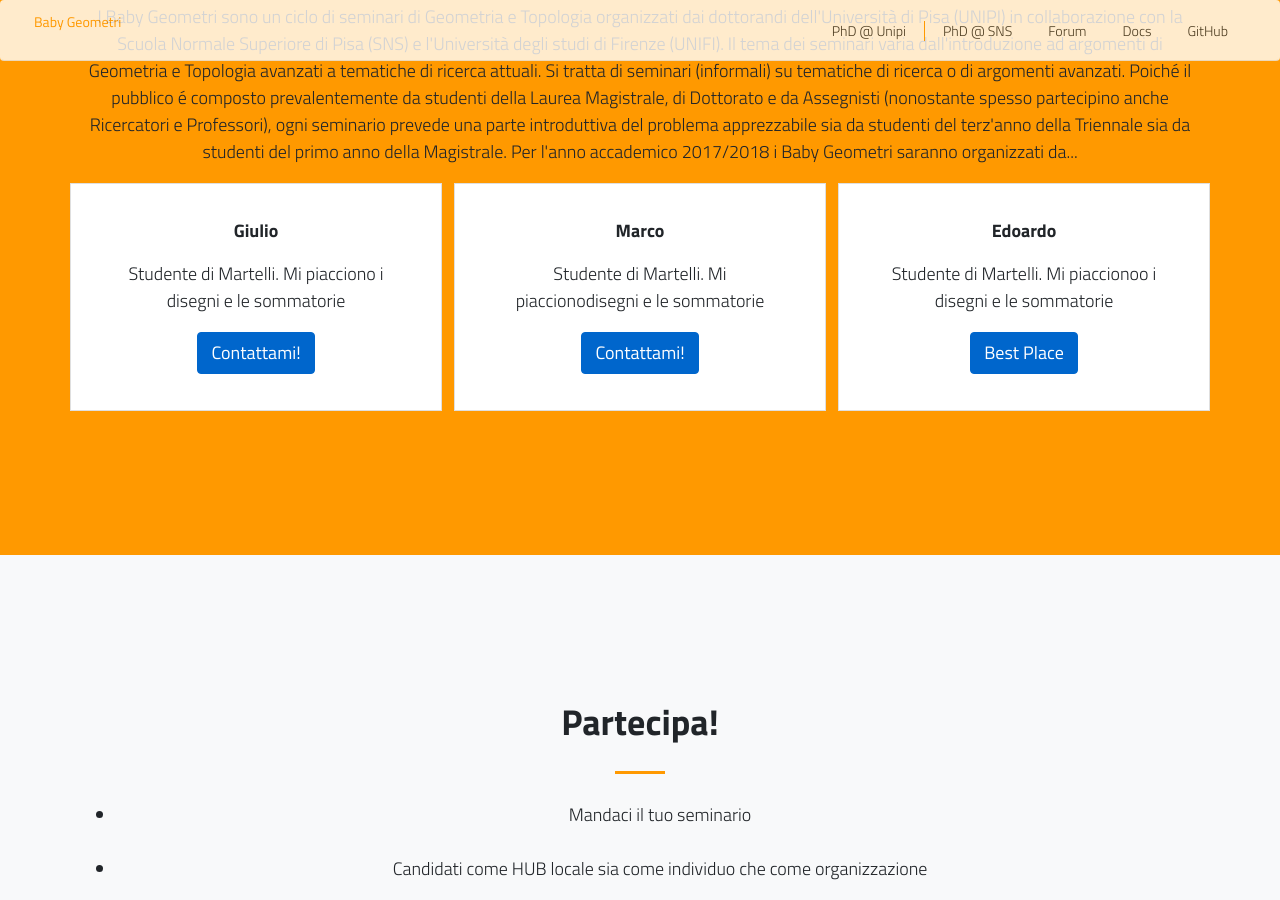
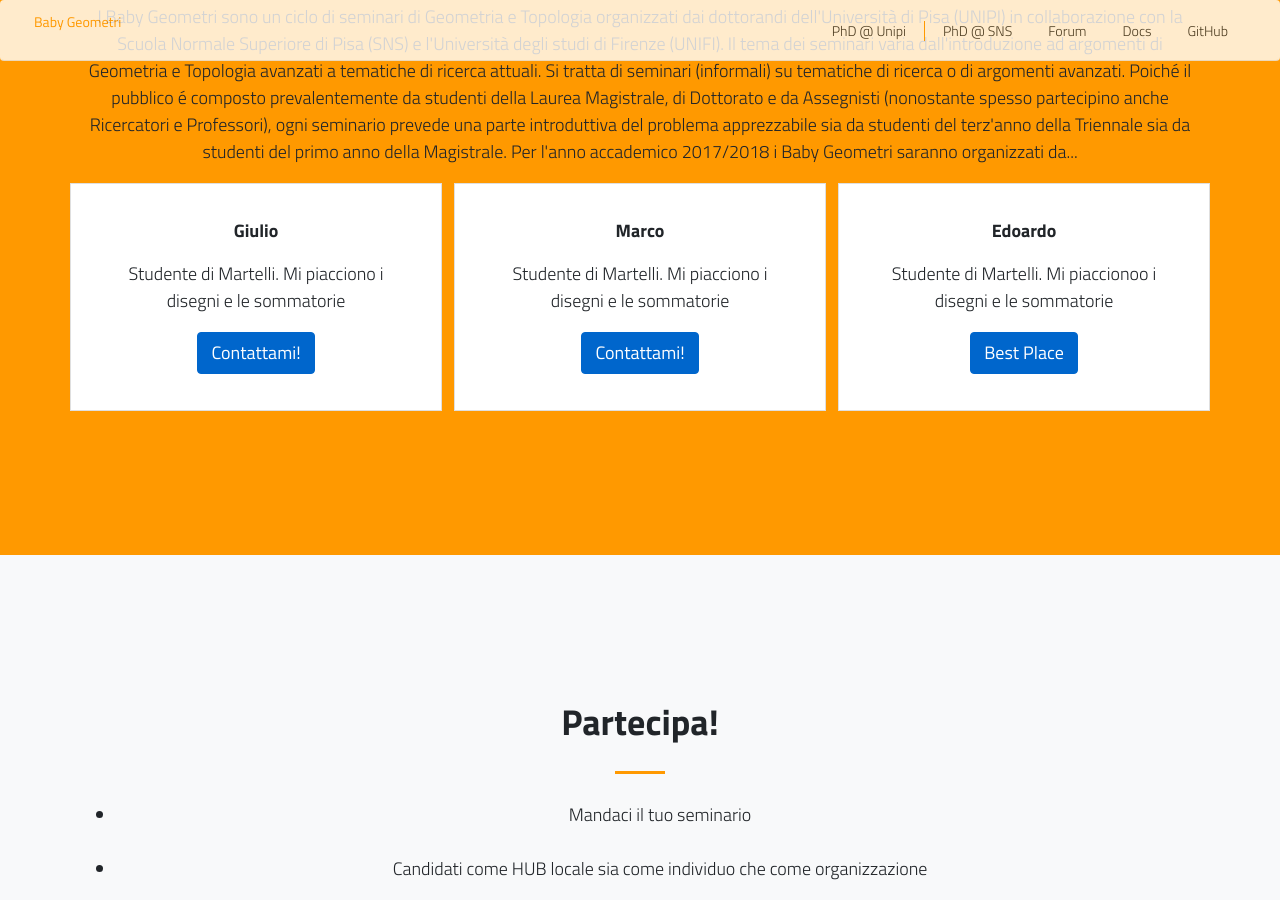
Before and after one commit to baby-geometri/baby-geometri.github.io, a Jekyll site: the page built from index.md, in a window 1280 px wide and 900 px high, scrolled down 2873 px. Built offline with Jekyll 4.4.1, drawn with Linux system fonts in a browser that asks for light colours; nearby versions of some CDN libraries.

Commit message:
Update default.html

```diff
--- a/_layouts/default.html
+++ b/_layouts/default.html
@@ -175,7 +175,7 @@
   <div class="card text-center">
     <div class="card-body">
       <h5 class="card-title">Marco</h5>
-      <p class="card-text">Studente di Martelli. Mi piaccionodisegni e le sommatorie</p>
+      <p class="card-text">Studente di Martelli. Mi piacciono i disegni e le sommatorie</p>
      <a href="http://people.dm.unipi.it/moraschini/" class="btn btn-primary">Contattami!</a>
     </div>
   </div>
```
